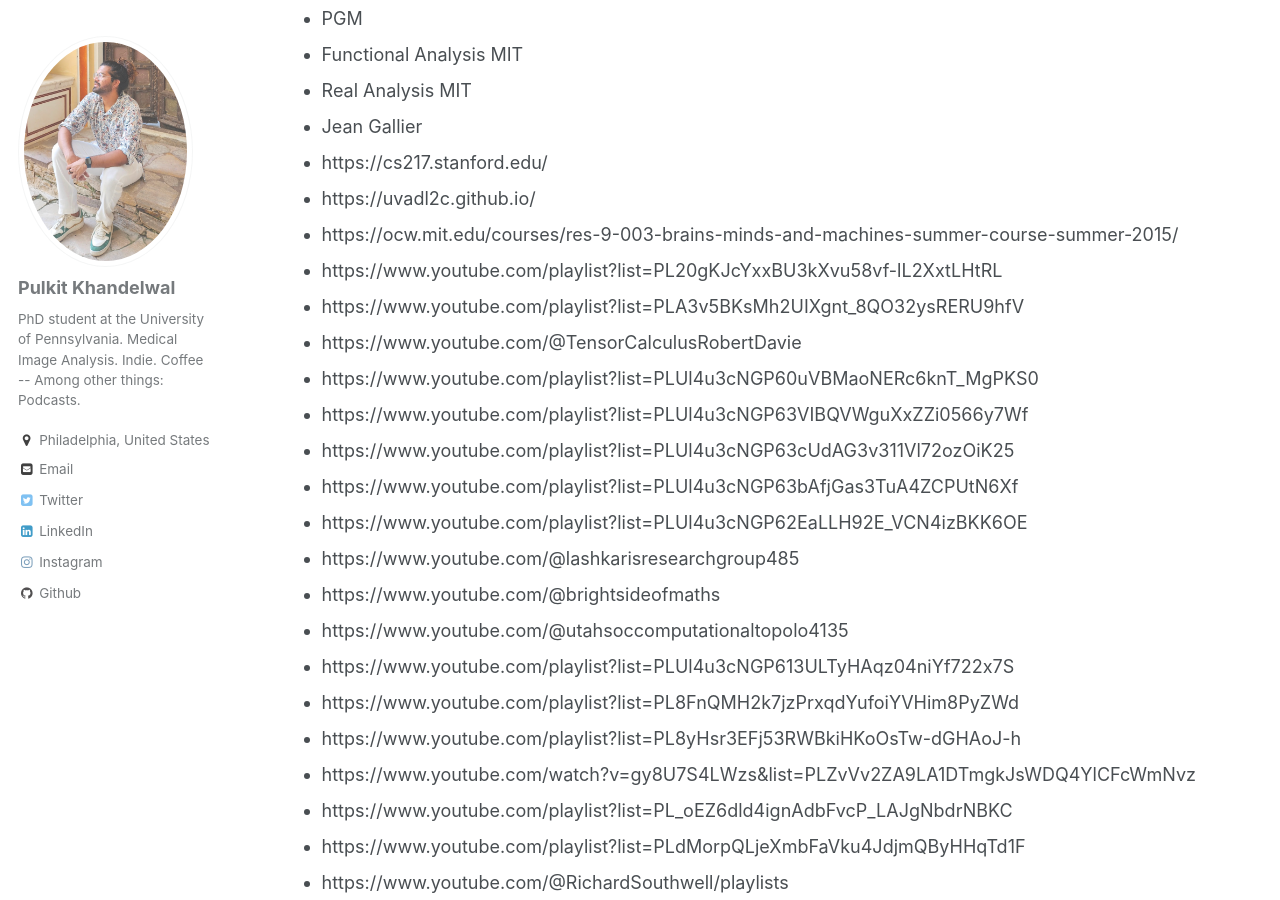
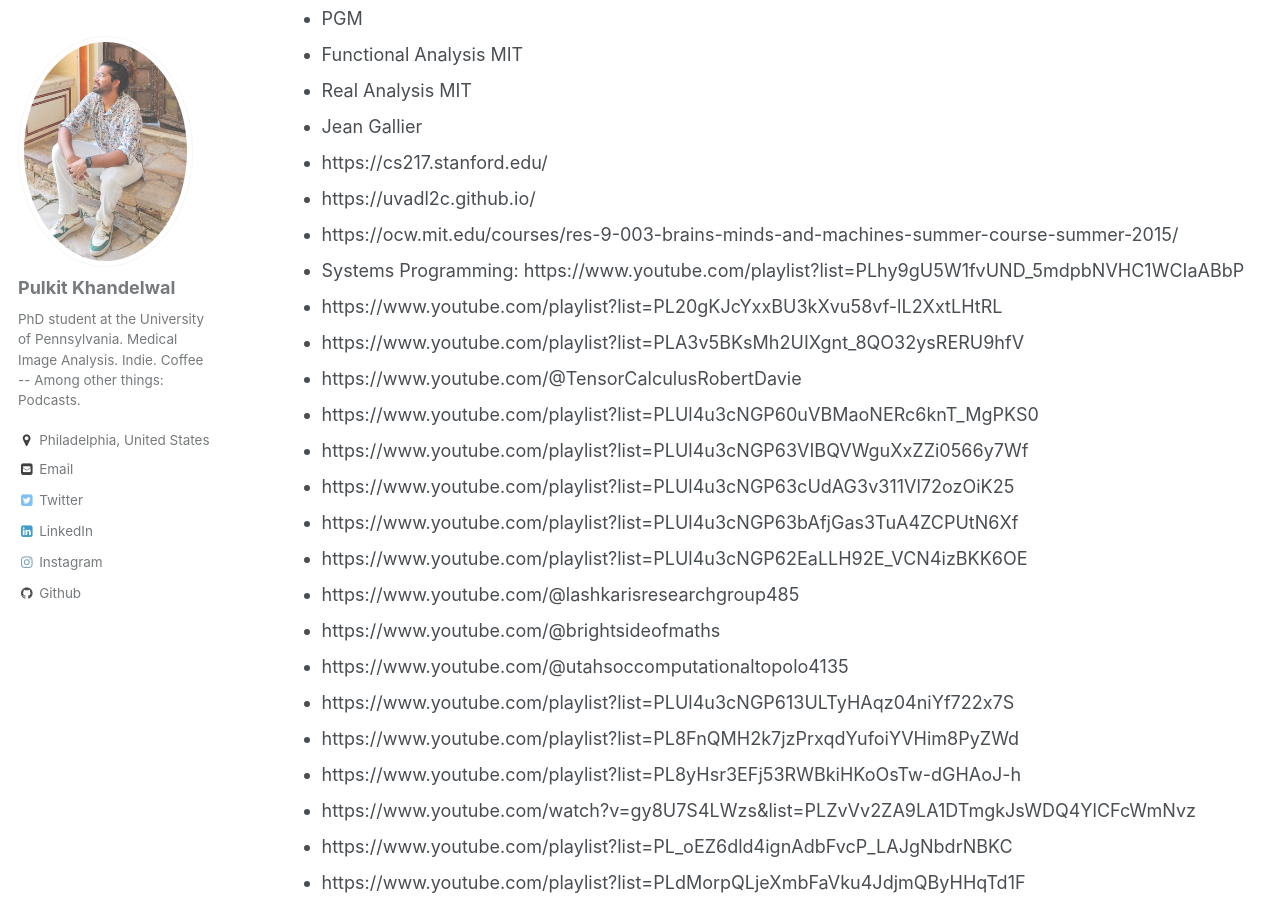
Before and after one commit to Pulkit-Khandelwal/pulkit-khandelwal.github.io, a Jekyll site: the page built from _pages/courses.md, in a window 1280 px wide and 900 px high, scrolled down 3032 px. Built offline with Jekyll 4.4.1, drawn with Linux system fonts in a browser that asks for light colours.

Commit message:
Update courses.md

```diff
--- a/_pages/courses.md
+++ b/_pages/courses.md
@@ -92,6 +92,7 @@ author_profile: true
 * https://cs217.stanford.edu/
 * https://uvadl2c.github.io/
 * https://ocw.mit.edu/courses/res-9-003-brains-minds-and-machines-summer-course-summer-2015/
+* Systems Programming: https://www.youtube.com/playlist?list=PLhy9gU5W1fvUND_5mdpbNVHC1WCIaABbP
 * https://www.youtube.com/playlist?list=PL20gKJcYxxBU3kXvu58vf-lL2XxtLHtRL
 * https://www.youtube.com/playlist?list=PLA3v5BKsMh2UIXgnt_8QO32ysRERU9hfV
 * https://www.youtube.com/@TensorCalculusRobertDavie
```
